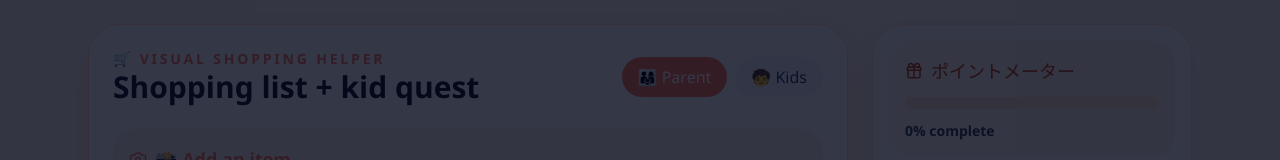
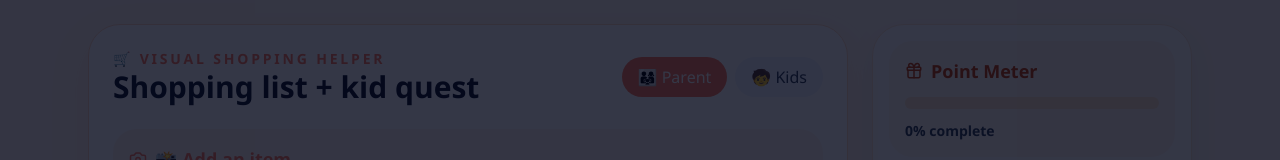
Before and after one commit to hosoden/Calculator, a React (Vite) app: page / in a window 1280 px wide. Shown: the top 160 px of the page. Built offline with nearby package versions, Linux system fonts and the light colour scheme.

Commit message:
feat: update text labels to English for better accessibility

```diff
--- a/src/App.jsx
+++ b/src/App.jsx
@@ -407,9 +407,9 @@ function App() {
               <div className="flex items-center justify-between">
                 <div>
                   <p className="text-sm font-black uppercase tracking-[0.2em] text-[#b45309]">
-                    キッズモード
+                    Kids Mode
                   </p>
-                  <h2 className="text-2xl font-black text-slate-900">おつかいクエスト</h2>
+                  <h2 className="text-2xl font-black text-slate-900">Errand Quest</h2>
                 </div>
                 <div
                   className="rounded-full border border-[#fdba74] bg-white px-3 py-2 text-sm font-black text-[#b45309]"
@@ -508,7 +508,7 @@ function App() {
           <div className="rounded-[24px] bg-[#fff7ed] p-4">
             <div className="flex items-center gap-2 text-[#c2410c]">
               <Gift size={18} />
-              <h2 className="text-lg font-black">ポイントメーター</h2>
+              <h2 className="text-lg font-black">Point Meter</h2>
             </div>
             <div className="mt-3 h-3 overflow-hidden rounded-full bg-[#ffe7ca]">
               <div className="h-full rounded-full bg-[#ff7a59] transition-all" style={{ width: `${completionRate}%` }} />
```
